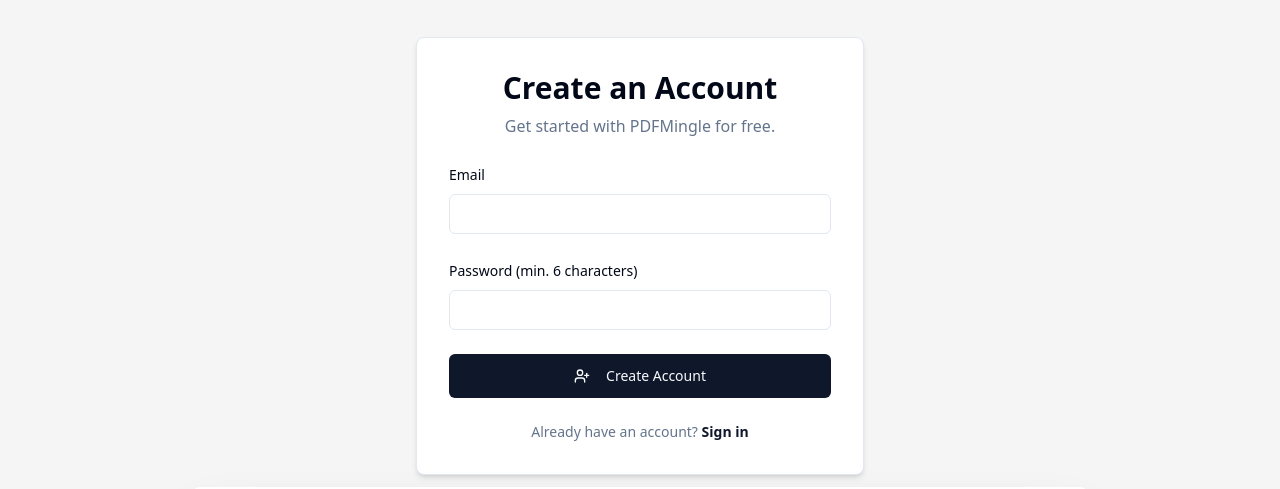
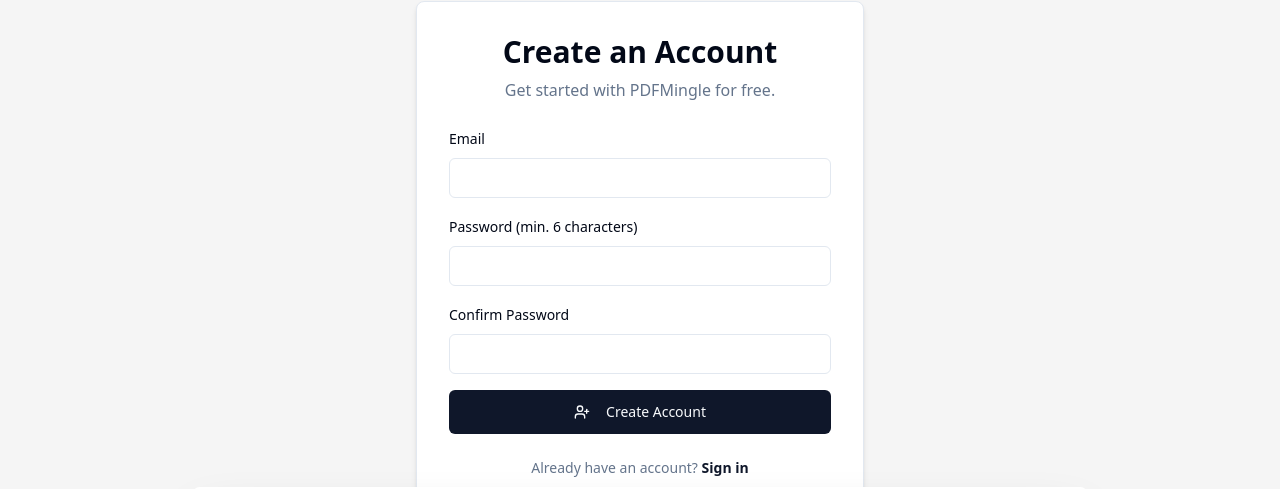
Before and after one commit to widhia-solanki/Pdfmingle, a Next.js app: page /signup in a window 1280 px wide. Shown: the part 225-714 px from the top of the page. Built offline with nearby package versions, Linux system fonts and the light colour scheme; no server answers; what react-google-recaptcha-v3 would draw is missing.

Commit message:
Update signup.tsx

```diff
--- a/src/pages/signup.tsx
+++ b/src/pages/signup.tsx
@@ -4,6 +4,7 @@ import { useState, FormEvent } from 'react';
 import { NextPage } from 'next';
 import { NextSeo } from 'next-seo';
 import Link from 'next/link';
+import { useRouter } from 'next/router';
 import { Button } from '@/components/ui/button';
 import { Input } from '@/components/ui/input';
 import { Label } from '@/components/ui/label';
@@ -13,9 +14,11 @@ import { auth } from '@/lib/firebase';
 import { createUserWithEmailAndPassword } from 'firebase/auth';
 
 const SignupPage: NextPage = () => {
+  const router = useRouter();
   const { toast } = useToast();
   const [email, setEmail] = useState('');
   const [password, setPassword] = useState('');
+  const [confirmPassword, setConfirmPassword] = useState('');
   const [isLoading, setIsLoading] = useState(false);
   const [error, setError] = useState<string | null>(null);
   const [isSubmitted, setIsSubmitted] = useState(false);
@@ -23,6 +26,13 @@ const SignupPage: NextPage = () => {
   const handleSubmit = async (e: FormEvent) => {
     e.preventDefault();
     setError(null);
+
+    if (password !== confirmPassword) {
+      setError('Passwords do not match.');
+      toast({ title: 'Error', description: 'Passwords do not match.', variant: 'destructive' });
+      return;
+    }
+
     setIsLoading(true);
 
     try {
@@ -30,8 +40,10 @@ const SignupPage: NextPage = () => {
       setIsSubmitted(true);
       toast({ title: 'Account Created!', description: 'Please check your email to verify your account.' });
     } catch (err: any) {
-      setError(err.message);
-      toast({ title: 'Signup Failed', description: err.message, variant: 'destructive' });
+      // Firebase provides user-friendly error messages
+      const friendlyMessage = err.message.replace('Firebase: ', '');
+      setError(friendlyMessage);
+      toast({ title: 'Signup Failed', description: friendlyMessage, variant: 'destructive' });
     } finally {
       setIsLoading(false);
     }
@@ -46,6 +58,7 @@ const SignupPage: NextPage = () => {
             <div className="text-center">
               <h1 className="text-3xl font-bold text-foreground">Check your inbox</h1>
               <p className="text-muted-foreground mt-2">We've sent a verification link to <span className="font-semibold text-primary">{email}</span>.</p>
+              <Button asChild className="mt-6"><Link href="/login">Back to Login</Link></Button>
             </div>
           ) : (
             <>
@@ -53,13 +66,31 @@ const SignupPage: NextPage = () => {
                 <h1 className="text-3xl font-bold text-foreground">Create an Account</h1>
                 <p className="text-muted-foreground mt-2">Get started with PDFMingle for free.</p>
               </div>
-              <form onSubmit={handleSubmit} className="space-y-6">
-                <div className="space-y-2"><Label htmlFor="email">Email</Label><Input id="email" type="email" value={email} onChange={(e) => setEmail(e.target.value)} required disabled={isLoading} /></div>
-                <div className="space-y-2"><Label htmlFor="password">Password (min. 6 characters)</Label><Input id="password" type="password" value={password} onChange={(e) => setPassword(e.target.value)} required disabled={isLoading} minLength={6} /></div>
+              <form onSubmit={handleSubmit} className="space-y-4">
+                <div className="space-y-2">
+                  <Label htmlFor="email">Email</Label>
+                  <Input id="email" type="email" value={email} onChange={(e) => setEmail(e.target.value)} required disabled={isLoading} />
+                </div>
+                <div className="space-y-2">
+                  <Label htmlFor="password">Password (min. 6 characters)</Label>
+                  <Input id="password" type="password" value={password} onChange={(e) => setPassword(e.target.value)} required disabled={isLoading} minLength={6} />
+                </div>
+                <div className="space-y-2">
+                  <Label htmlFor="confirm-password">Confirm Password</Label>
+                  <Input id="confirm-password" type="password" value={confirmPassword} onChange={(e) => setConfirmPassword(e.target.value)} required disabled={isLoading} />
+                </div>
                 {error && <p className="text-sm font-medium text-destructive text-center">{error}</p>}
-                <Button type="submit" className="w-full h-11" disabled={isLoading}>{isLoading ? <Loader2 className="mr-2 h-4 w-4 animate-spin" /> : <UserPlus className="mr-2 h-4 w-4" />}{isLoading ? 'Creating Account...' : 'Create Account'}</Button>
+                <Button type="submit" className="w-full h-11" disabled={isLoading}>
+                  {isLoading ? <Loader2 className="mr-2 h-4 w-4 animate-spin" /> : <UserPlus className="mr-2 h-4 w-4" />}
+                  {isLoading ? 'Creating Account...' : 'Create Account'}
+                </Button>
               </form>
-              <p className="text-center text-sm text-muted-foreground">Already have an account?{' '}<Link href="/login" className="font-semibold text-primary hover:underline">Sign in</Link></p>
+              <p className="text-center text-sm text-muted-foreground">
+                Already have an account?{' '}
+                <Link href="/login" className="font-semibold text-primary hover:underline">
+                  Sign in
+                </Link>
+              </p>
             </>
           )}
         </div>
```
